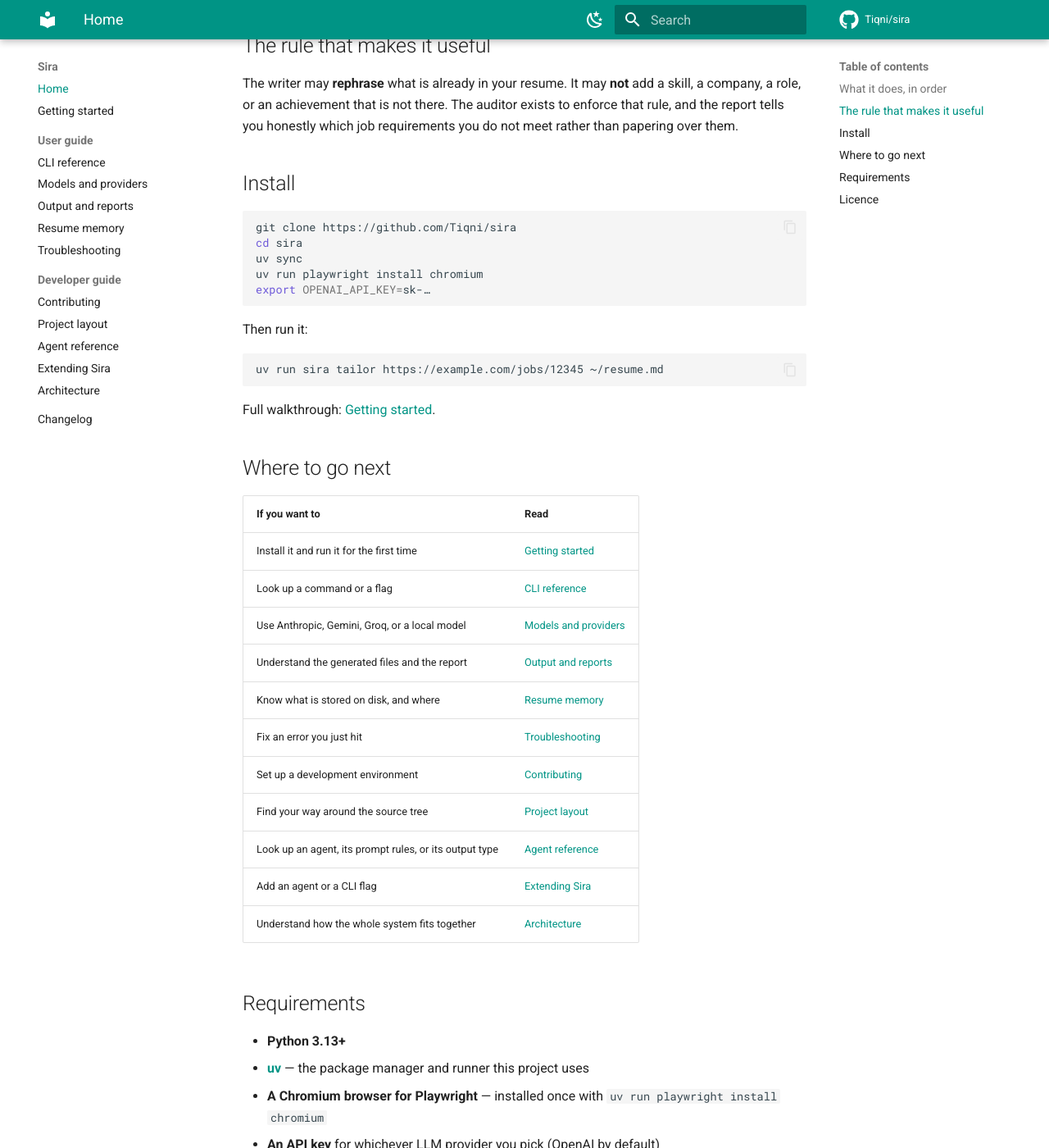
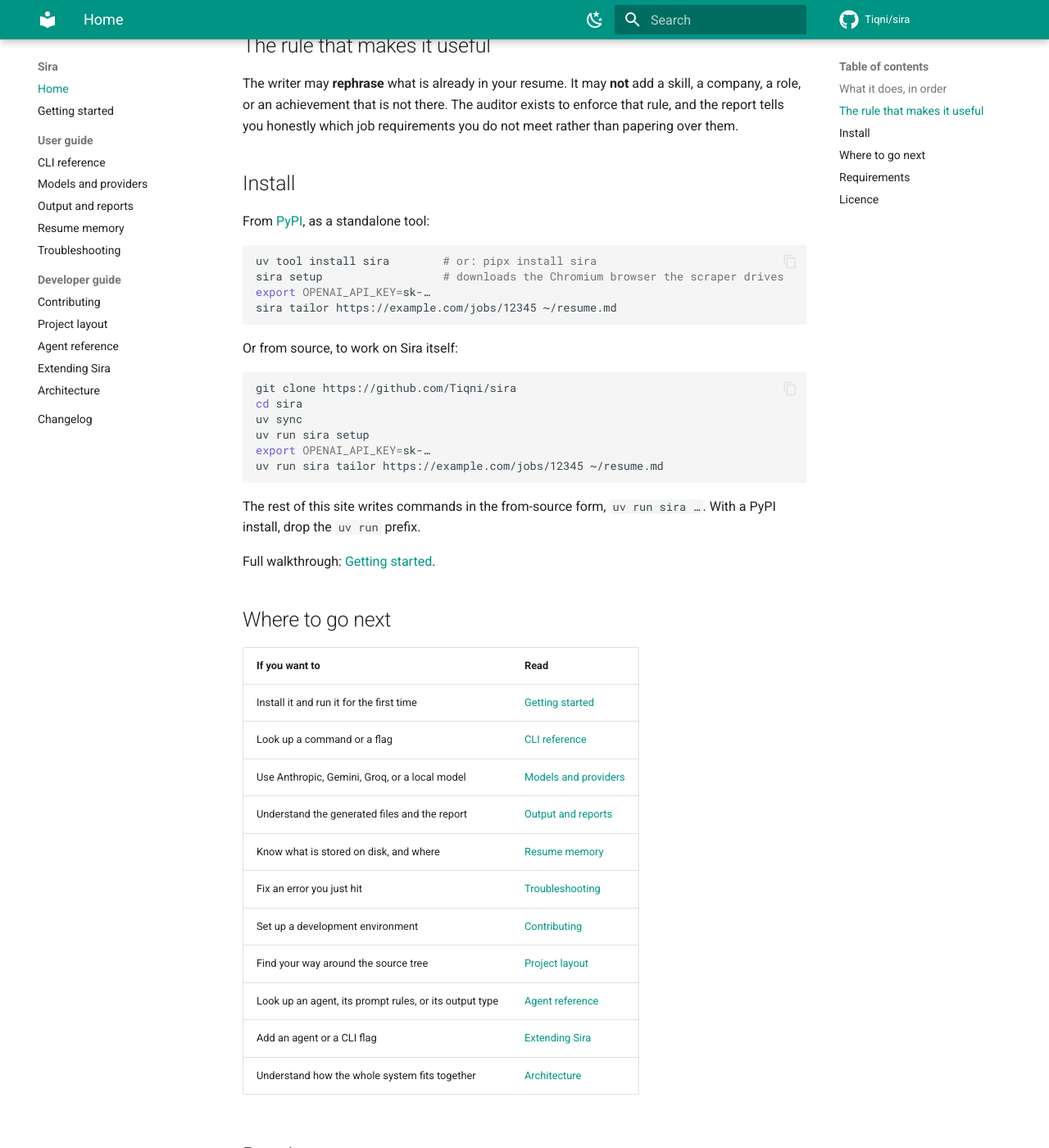
Before and after one commit to Tiqni/sira, an MkDocs documentation site: the page built from docs/index.md, in a window 1280 px wide and 1400 px high, scrolled down 2076 px. Shown: the whole window at 82% size. Built offline with MkDocs 1.6.1 and Material for MkDocs 9.7.7, drawn with Linux system fonts in a browser that asks for light colours; comment, search, counter and statistics services are not loaded.

Commit message:
feat(release): publish to PyPI on every release
Two jobs follow `tag-and-release` in the release workflow. `build`
produces the wheel and sdist, checks they carry the released version
and installs each one in isolation to make sure the CLI starts.
`publish` uploads them with `uv publish` through Trusted Publishing
(OIDC), so no PyPI token is stored, and attaches PEP 740 attestations.
Building and publishing are separate jobs so that only the publish
step holds the `id-token: write` permission.

The sdist now carries only `sira/`, `tests/` and `CHANGELOG.md`
instead of the whole repository (docs site, CI, cover image, lock).

`sira setup` installs the Chromium browser through Sira's own
interpreter. After `uv tool install sira` or `pipx install sira` the
`playwright` executable is not on PATH, and a browser downloaded by a
different Playwright version does not match.

The README cover image uses an absolute URL because PyPI does not
resolve relative links.

Co-Authored-By: Claude Opus 5 <noreply@anthropic.com>

````diff
--- a/docs/index.md
+++ b/docs/index.md
@@ -64,19 +64,28 @@ rather than papering over them.
 
 ## Install
 
+From [PyPI](https://pypi.org/project/sira/), as a standalone tool:
+
+```bash
+uv tool install sira        # or: pipx install sira
+sira setup                  # downloads the Chromium browser the scraper drives
+export OPENAI_API_KEY=sk-…
+sira tailor https://example.com/jobs/12345 ~/resume.md
+```
+
+Or from source, to work on Sira itself:
+
 ```bash
 git clone https://github.com/Tiqni/sira
 cd sira
 uv sync
-uv run playwright install chromium
+uv run sira setup
 export OPENAI_API_KEY=sk-…
+uv run sira tailor https://example.com/jobs/12345 ~/resume.md
 ```
 
-Then run it:
-
-```bash
-uv run sira tailor https://example.com/jobs/12345 ~/resume.md
-```
+The rest of this site writes commands in the from-source form, `uv run sira …`. With a
+PyPI install, drop the `uv run` prefix.
 
 Full walkthrough: [Getting started](getting-started.md).
 
@@ -100,7 +109,7 @@ Full walkthrough: [Getting started](getting-started.md).
 
 - **Python 3.13+**
 - **[uv](https://github.com/astral-sh/uv)** — the package manager and runner this project uses
-- **A Chromium browser for Playwright** — installed once with `uv run playwright install chromium`
+- **A Chromium browser for Playwright** — installed once with `sira setup`
 - **An API key** for whichever LLM provider you pick (OpenAI by default)
 
 ## Licence
````
Also changed, not shown: CLAUDE.md (+5 -0 lines), README.md (+27 -4 lines), docs/cli.md (+14 -0 lines), docs/getting-started.md (+15 -1 lines), docs/troubleshooting.md (+1 -1 lines), pyproject.toml (+7 -0 lines), 3 other files.
